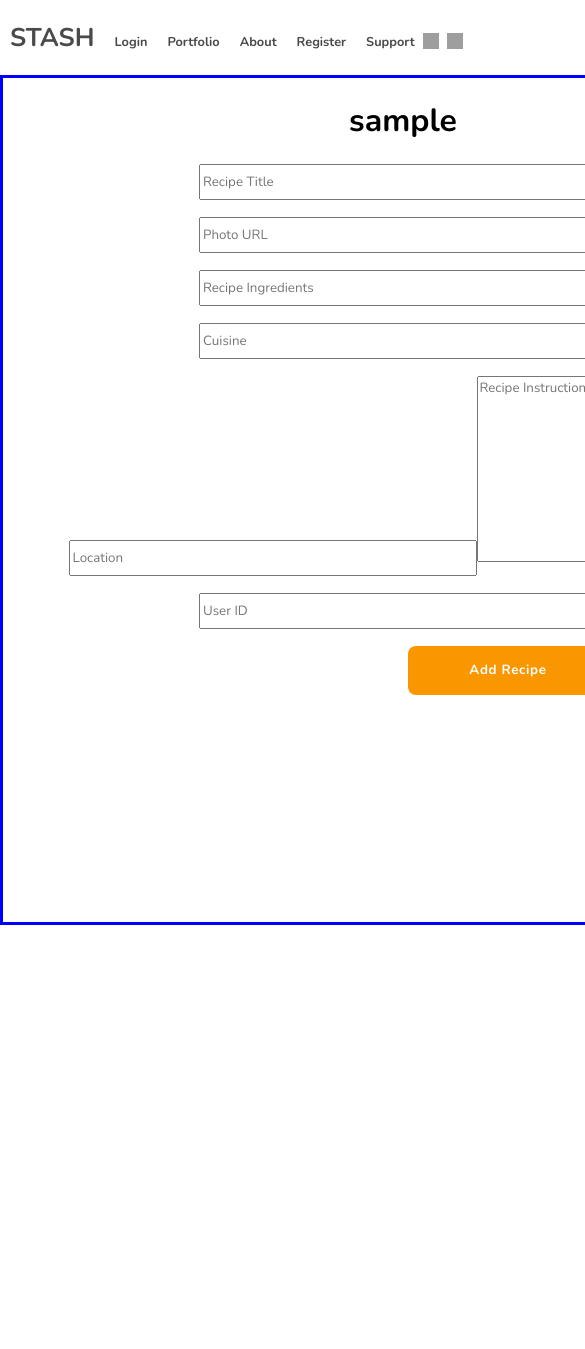
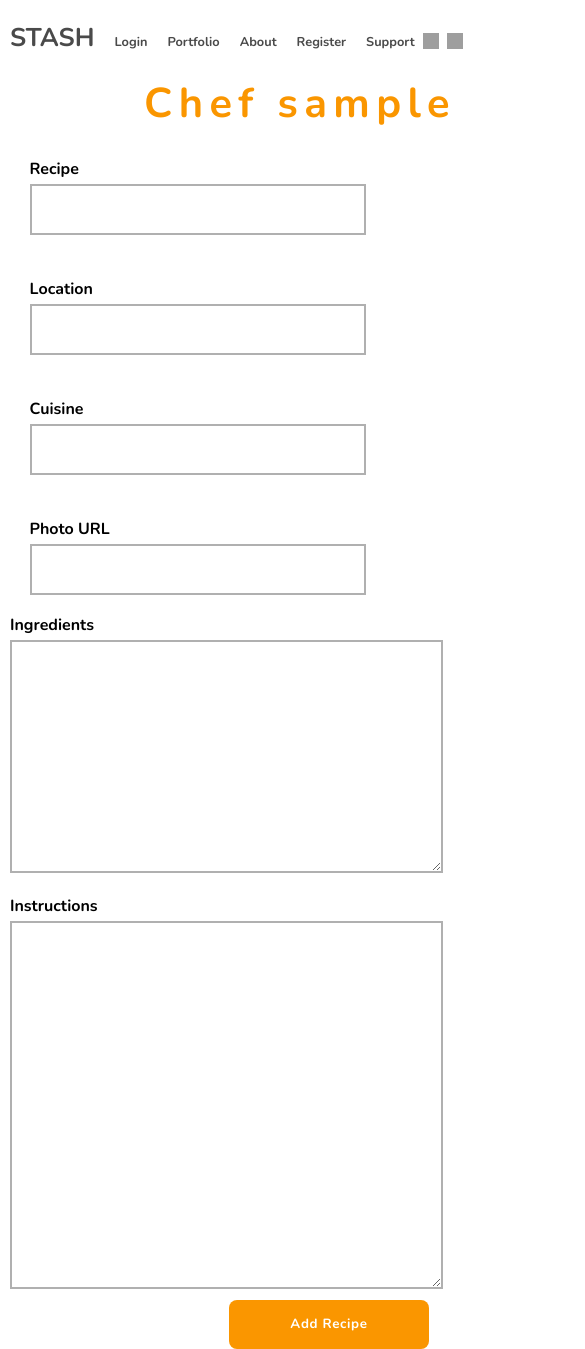
Before and after one commit to Team-Chef-Porfolio/Chef-Portfolio, a React (Create React App) app in the folder chef-portfolio/: page /addrecipe in a window 390 px wide. Shown: the top 1349 px of the page, 585 px wide, since content can reach past the window. Before the commit the page ends 925 px from the top, so only its background shows below. Built offline with nearby package versions, Linux system fonts and the light colour scheme; no server answers; sample sign-in values are in the browser's storage; grey boxes are pictures that could not be loaded.

Commit message:
styles and responsive AddRecipe component, updates caption of portfolio photo,

```diff
--- a/chef-portfolio/src/components/AddRecipe/AddRecipe.js
+++ b/chef-portfolio/src/components/AddRecipe/AddRecipe.js
@@ -2,11 +2,68 @@ import React, { useState } from 'react';
 import { axiosAuthenticate } from '../axiosAuthenticate/axiosAuthenticate';
 import styled from 'styled-components';
 
-const RecipeContainer = styled.div`
-  border: blue solid 3px;
-  width: 800px;
-  height: 100vh;
+const ChefHeader = styled.h1`
+  margin: 30px auto 0;
+  font-weight: 900;
+  font-size: 2.6rem;
+  width: 600px;
+  letter-spacing: 0.4rem;
+  color: #fa9600;
+`;
+
+const MasterColumn = styled.div`
+  display: flex;
+  justify-content: space-around;
+  flex-wrap: wrap;
+  height: 90vh;
+  max-width: 800px;
+  width: auto;
   margin: 0 auto;
+`;
+
+const Column1 = styled.div`
+  display: flex;
+  flex-direction: column;
+  height: 60%;
+  justify-content: space-around;
+
+  li {
+    list-style-type: none;
+    margin: 0 5px 0 10px;
+
+    input {
+      width: 320px;
+      height: 45px;
+      padding-left: 10px;
+      font-size: 1.3rem;
+      border: solid 2px #b0b0b0;
+    }
+  }
+`;
+
+const Column2 = styled.div`
+  padding-top: 10px;
+  li {
+    list-style-type: none;
+    margin: 0 5px 0 10px;
+    p {
+      // margin: 0;
+      padding: 0;
+    }
+    #ingredients {
+      width: 425px;
+      height: 225px;
+      border: solid 2px #b0b0b0;
+      font-size: 1.2rem;
+    }
+    #instructions {
+      width: 425px;
+      height: 360px;
+      border: solid 2px #b0b0b0;
+      margin-bottom: 5px;
+      font-size: 1.2rem;
+    }
+  }
 `;
 
 const localChef = localStorage.getItem('username');
@@ -20,13 +77,12 @@ const AddRecipe = () => {
     chef_location: '',
     item_ingredients: '',
     user_id: ''
-
   };
 
   const defaultLocalRecipe = {
     recipe_instructions: '',
     cuisine: ''
-}
+  };
 
   const [recipe, setRecipe] = useState(defaultRecipe);
 
@@ -56,79 +112,79 @@ const defaultLocalRecipe = {
   };
 
   return (
-    <RecipeContainer>
-      <h1>{localChef}</h1>
+    <>
+      <ChefHeader>Chef {localChef}</ChefHeader>
       <form onSubmit={handleSubmit}>
-        {/* <input
-          type='text'
-          name='chef_name'
-          value={recipe.chef_name}
-          onChange={handleChange}
-          placeholder="Chef's Name"
-        /> */}
-
+        <MasterColumn>
+          <Column1>
+            <li>
+              <p>Recipe</p>
               <input
                 type='text'
                 name='recipe_title'
                 value={recipe.recipe_title}
                 onChange={handleChange}
-          placeholder='Recipe Title'
               />
+            </li>
+            <li>
+              <p>Location</p>
+              <input
+                type='text'
+                name='chef_location'
+                value={recipe.chef_location}
+                onChange={handleChange}
+              />
+            </li>
 
+            <li>
+              <p>Cuisine</p>
+              <input
+                type='text'
+                name='cuisine'
+                value={localRecipe.cuisine}
+                onChange={handleLocalChange}
+              />
+            </li>
+
+            <li>
+              <p>Photo URL</p>
               <input
                 type='url'
                 name='item_photo'
                 value={recipe.item_photo}
                 onChange={handleChange}
-          placeholder='Photo URL'
               />
-
-        <input
-          type='text'
+            </li>
+          </Column1>
+          <Column2>
+            <li>
+              <p>Ingredients</p>
+              <textarea
                 name='item_ingredients'
-          value={recipe.item_ingredients}
-          onChange={handleChange}
-          placeholder='Recipe Ingredients'
-        />
-
-        <input
-          type='text'
-          name='cuisine'
-          value={localRecipe.cuisine}
-          onChange={handleLocalChange}
-          placeholder='Cuisine'
-        />
-
-<input
-          type='text'
-          name='chef_location'
-          value={recipe.chef_location}
-          onChange={handleChange}
-          placeholder='Location'
-        />
-
-        <textarea
-          name=''
-          id=''
+                id='ingredients'
                 cols='30'
                 rows='10'
                 wrap='hard'
+                value={recipe.item_ingredients}
+                onChange={handleChange}></textarea>
+            </li>
+            <li>
+              <p>Instructions</p>
+              <textarea
                 name='recipe_instructions'
+                id='instructions'
+                cols='30'
+                rows='10'
+                wrap='hard'
                 value={localRecipe.recipe_instructions}
-          onChange={handleLocalChange}
-          placeholder='Recipe Instructions'></textarea>
-
-        <input
-          type='text'
-          name='id'
-          value={recipe.id}
-          onChange={handleChange}
-          placeholder='User ID'
-        />
+                onChange={handleLocalChange}></textarea>
+            </li>
 
             <button type='submit'>Add Recipe</button>
+          </Column2>
+        </MasterColumn>
       </form>
-    </RecipeContainer>
+    </>
   );
 };
 
--- a/chef-portfolio/src/components/ChefPortfolio/PortfolioList.js
+++ b/chef-portfolio/src/components/ChefPortfolio/PortfolioList.js
@@ -31,7 +31,7 @@ export default function PortfolioList() {
             alt = {chef.chef_name}
             />
 
-            <h2>{chef.chef_name}'s Recipes</h2> </Link>
+            <h2>{chef.chef_name}'s {chef.recipe_title}</h2> </Link>
         </div>
         ))}
 
--- a/chef-portfolio/src/components/RegisterChef/RegisterChef.js
+++ b/chef-portfolio/src/components/RegisterChef/RegisterChef.js
@@ -39,6 +39,8 @@ const RegDiv = styled.div`
         width: 100%;
         border: solid 1px #636363;
         border-radius: 10px;
+        font-size: 1.9rem;
+        padding: 0 20px;
       }
     }
     button {
```
Lines whose indentation alone changed are shown as unchanged.
